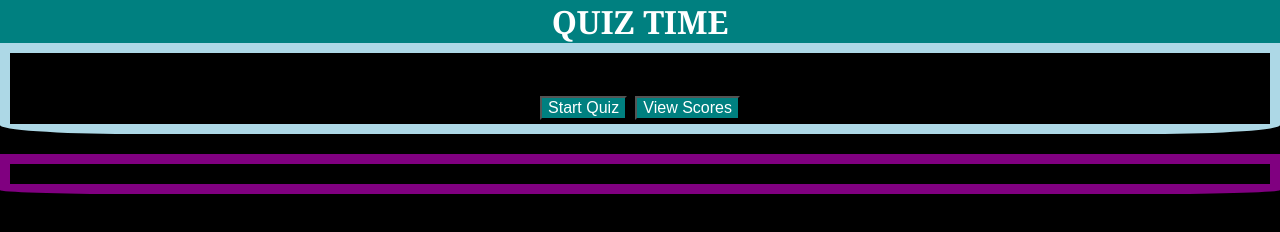
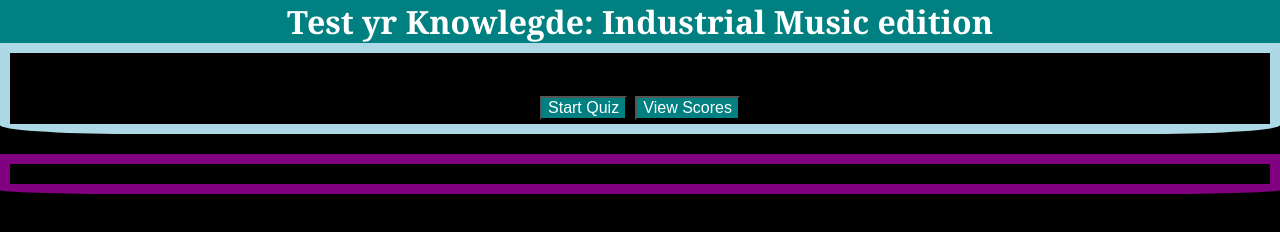
Before and after one commit to e6m9/quiz, a plain HTML site: page index.html in a window 1280 px wide. Drawn offline with Linux system fonts and the light colour scheme.

Commit message:
quiz rename

```diff
--- a/index.html
+++ b/index.html
@@ -14,7 +14,7 @@
     <container>
 
         <header>
-            <h1>QUIZ TIME</h1>
+            <h1>Test yr Knowlegde: Industrial Music edition</h1>
             <h2 class="time"></h2>
         </header>
         <div>
```
Also changed, not shown: 1 other file.
